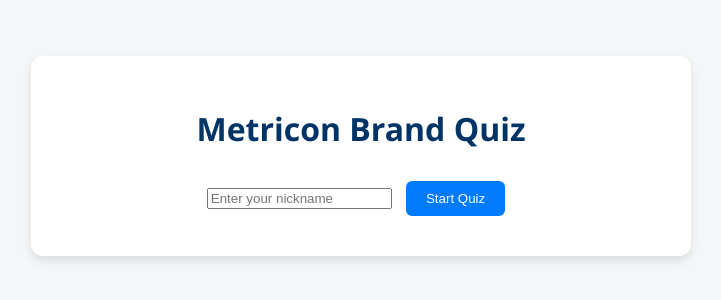
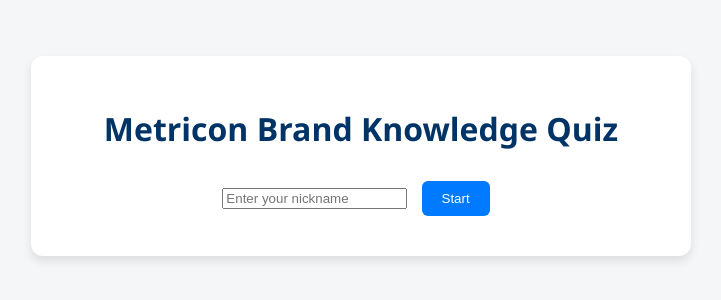
Before and after one commit to JetRam/metricon_quiz, a plain HTML site: page index.html in a window 1280 px wide. Shown: the part 244-544 px from the top of the page, without its empty margins (279-1000 px from the left). Drawn offline with Linux system fonts and the light colour scheme.

Commit message:
Rename quiz to 'Metricon Brand Knowledge Quiz'

```diff
--- a/index.html
+++ b/index.html
@@ -3,15 +3,16 @@
 <head>
 <meta charset="UTF-8" />
 <meta name="viewport" content="width=device-width, initial-scale=1.0">
-<title>Metricon Brand Quiz</title>
+<title>Metricon Brand Knowledge Quiz</title>
 <link rel="stylesheet" href="style.css">
 </head>
 <body>
   <div class="quiz-container">
-  <h1>Metricon Brand Quiz</h1>
+    <h1>Metricon Brand Knowledge Quiz</h1>
+
     <div id="nickname-screen">
       <input type="text" id="nickname" placeholder="Enter your nickname" />
-    <button id="start-btn">Start Quiz</button>
+      <button id="start-btn">Start</button>
     </div>
 
     <div id="difficulty-screen" class="hidden">
@@ -37,6 +38,7 @@
       <button id="restart-btn">Play Again</button>
     </div>
   </div>
+
   <script src="script.js"></script>
 </body>
 </html>
```
Lines whose indentation alone changed are shown as unchanged.
